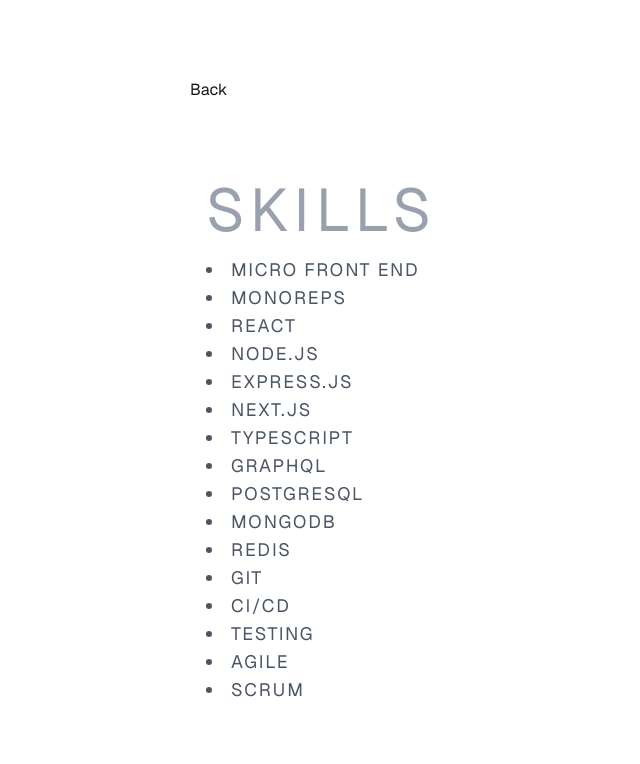
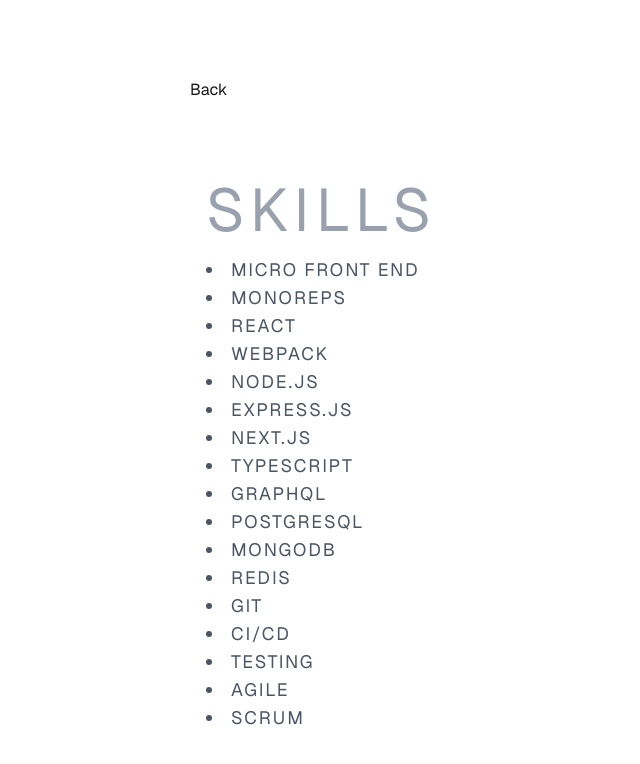
Before and after one commit to sarabs3/sarab.dev, a Next.js app: page /skills in a window 1280 px wide. Shown: the top 764 px of the page, without its empty margins (0-640 px from the left). Built offline with nearby package versions, Linux system fonts and the light colour scheme.

Commit message:
Added webpack as a skill

```diff
--- a/src/app/skills/page.tsx
+++ b/src/app/skills/page.tsx
@@ -17,6 +17,9 @@
                 </li>
                 <li className="text-gray-600 text-lg uppercase tracking-widest">
                     <Link href="/skills/react">React</Link>
+                </li>
+                <li className="text-gray-600 text-lg uppercase tracking-widest">
+                    <Link href="/skills/webpack">Webpack</Link>
                 </li>
                 <li className="text-gray-600 text-lg uppercase tracking-widest">
                     <Link href="/skills/nodejs">Node.js</Link>
```
